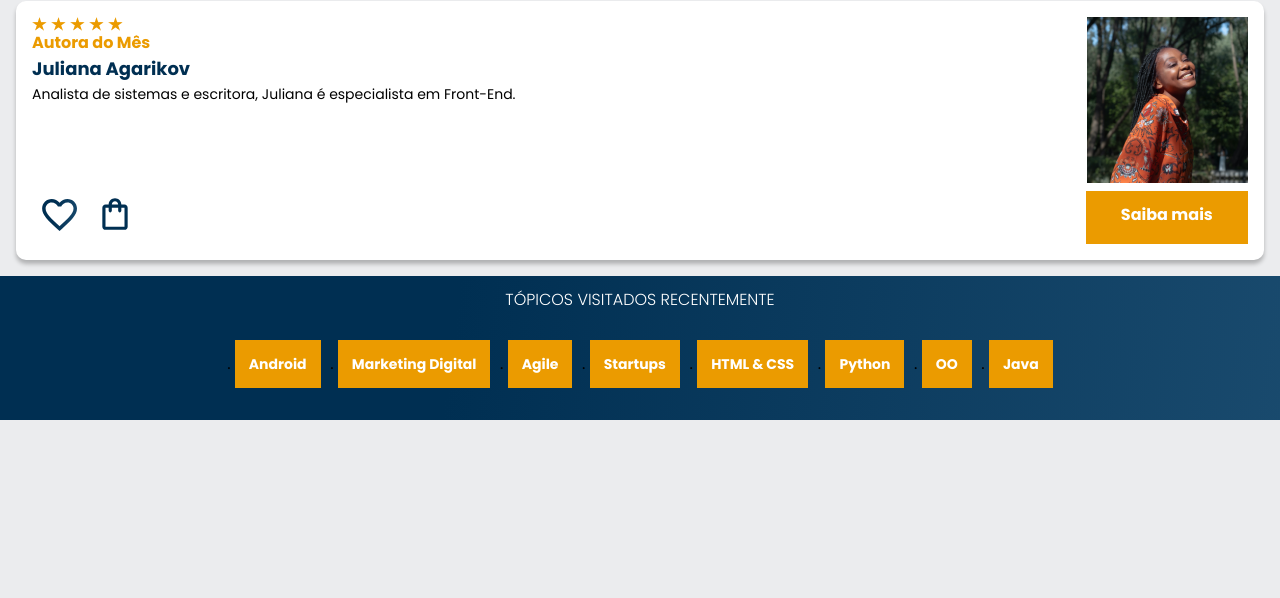
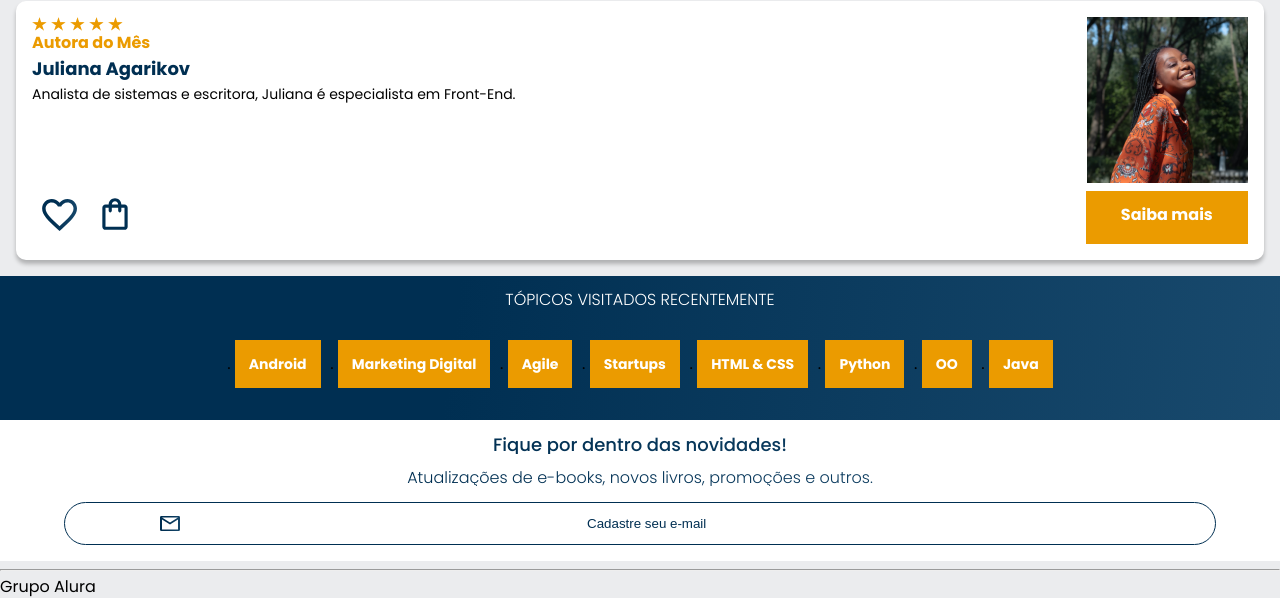
Before and after one commit to rdlopes17/alura-book-copy, a plain HTML site: page index.html in a window 1280 px wide. Shown: the part 1901-2499 px from the top of the page. Before the commit the page ends 2321 px from the top, so only its background shows below. Drawn offline with nearby package versions, Linux system fonts and the light colour scheme.

Commit message:
criação contato

```diff
--- a/index.html
+++ b/index.html
@@ -311,6 +311,23 @@
         </li>
       </ul>
     </section>
+    <section class="contato">
+      <h2 class="contato__titulo">Fique por dentro das novidades!</h2>
+      <p class="contato__texto">
+        Atualizações de e-books, novos livros, promoções e outros.
+      </p>
+      <input
+        type="email"
+        placeholder="Cadastre seu e-mail"
+        class="contato__email"
+      />
+    </section>
+    <hr />
+
+    <footer class="rodape">
+      <h2 class="rodape__titulo">Grupo Alura</h2>
+    </footer>
+
     <script src="https://cdn.jsdelivr.net/npm/swiper@9/swiper-bundle.min.js"></script>
     <script>
       const swiper = new Swiper(".swiper", {
--- a/styles.css
+++ b/styles.css
@@ -2,6 +2,8 @@
 @import url("styles/banner.css");
 @import url("styles/carrossel.css");
 @import url("styles/topicos.css");
+@import url("styles/contato.css");
+
 :root {
     --cor-do-fundo:#EBECEE;
     --branco: #FFFFFF;
--- /dev/null
+++ b/styles/contato.css
@@ -0,0 +1,45 @@
+.contato {
+    background-color: var(--branco);
+    text-align: center;
+    padding: 1em ;
+
+}
+
+.contato__titulo, .contato__texto {
+    background: var(--azul-degrade);
+    -webkit-background-clip: text;
+    -webkit-text-fill-color: transparent;
+    background-clip: text;
+}
+
+.contato__titulo {
+    font-size: 18px;
+    font-weight: 500;
+
+
+}
+
+.contato__texto {
+    font-size: 16px;
+    font-weight: 300;
+    margin: 1em 0;
+}
+
+.contato__email {
+    padding: 1em;
+    border: 1px solid var(--azul);
+    border-radius:24px;
+    width: 90%;
+    color: var(--azul);
+
+}
+
+.contato__email::placeholder {
+    font-family: var(--font-principal);
+    color: var(--azul);
+    text-align: center;
+    background: url("../img/email2.svg") no-repeat;
+    background-position: 6em;
+    padding-left: 1em;
+    display: inline-block;
+}
```
Also changed, not shown: img/email2.svg (added).
